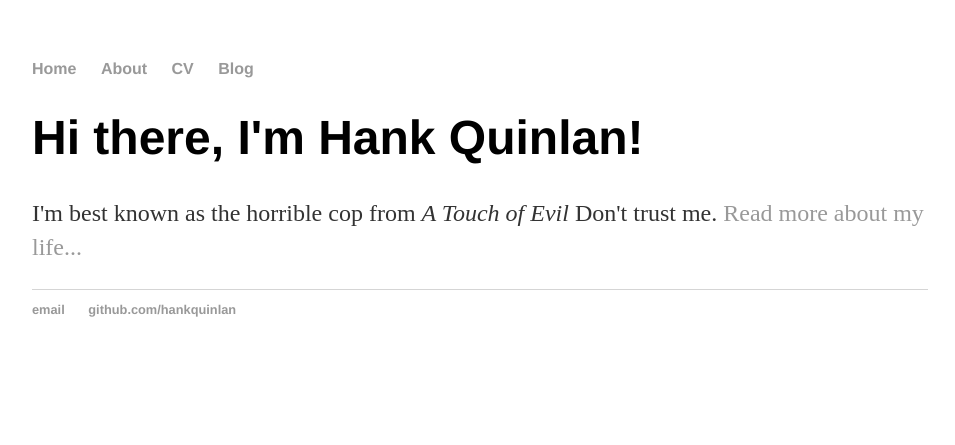
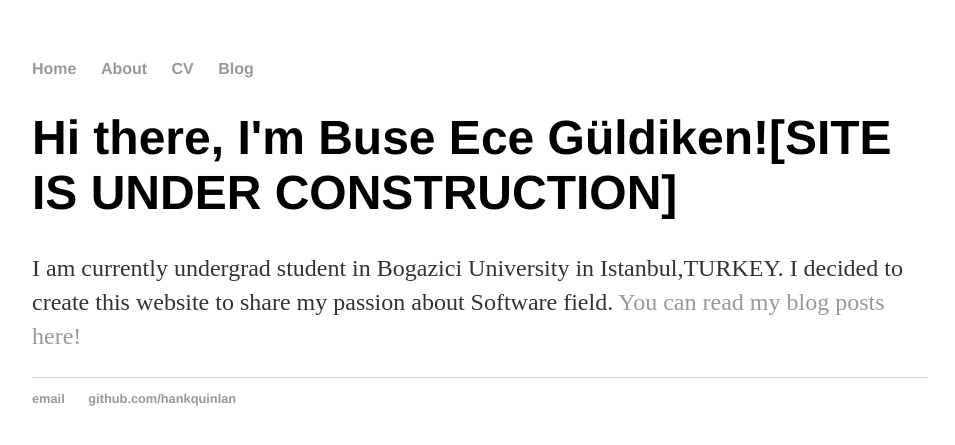
Before and after one commit to buseece/cvblog, a Jekyll site: the page built from index.html, in a window 1280 px wide. Shown: the top 445 px of the page, without its empty margins (160-1115 px from the left). Built offline with Jekyll 4.4.1, drawn with Linux system fonts in a browser that asks for light colours.

Commit message:
made first local changes, site is under construction

```diff
--- a/about/index.html
+++ b/about/index.html
@@ -3,7 +3,7 @@ layout: default
 title: Buse Ece Güldiken
 ---
 <div class="blurb">
-	<h1>About Me!</h1>
+	<h1>About Me![SITE IS UNDER CONSTRUCTION]</h1>
 	<img src="../assets/aboutme.jpg" alt="my picture">
-	<p>I'm best known as the horrible cop from <em>A Touch of Evil</em> Don't trust me. <a href="/about">Read more about my life...</a></p>
+	<p>Hello, I am Buse Ece Güldiken and I am currently undergrad student in Bogazici University in Istanbul,TURKEY. <a href="/about">Read more about me...</a></p>
 </div><!-- /.blurb -->
--- a/cv/index.html
+++ b/cv/index.html
@@ -3,6 +3,6 @@ layout: default
 title: Buse Ece Güldiken
 ---
 <div class="blurb">
-	<h1>This is what I did so far..</h1>
-	<p>CV .. <em>A Touch of Evil</em> Don't trust me. <a href="/about">Read more about my life...</a></p>
+	<h1>This is what I did so far..[SITE IS UNDER CONSTRUCTION]</h1>
+	<p>CV ..</p>
 </div><!-- /.blurb -->
--- a/index.html
+++ b/index.html
@@ -3,6 +3,6 @@ layout: default
 title: Buse Ece Güldiken
 ---
 <div class="blurb">
-	<h1>Hi there, I'm Hank Quinlan!</h1>
-	<p>I'm best known as the horrible cop from <em>A Touch of Evil</em> Don't trust me. <a href="/about">Read more about my life...</a></p>
+	<h1>Hi there, I'm Buse Ece Güldiken![SITE IS UNDER CONSTRUCTION]</h1>
+	<p>I am currently undergrad student in Bogazici University in Istanbul,TURKEY. I decided to create this website to share my passion about Software field. <a href="/about">You can read my blog posts here!</a></p>
 </div><!-- /.blurb -->
```
